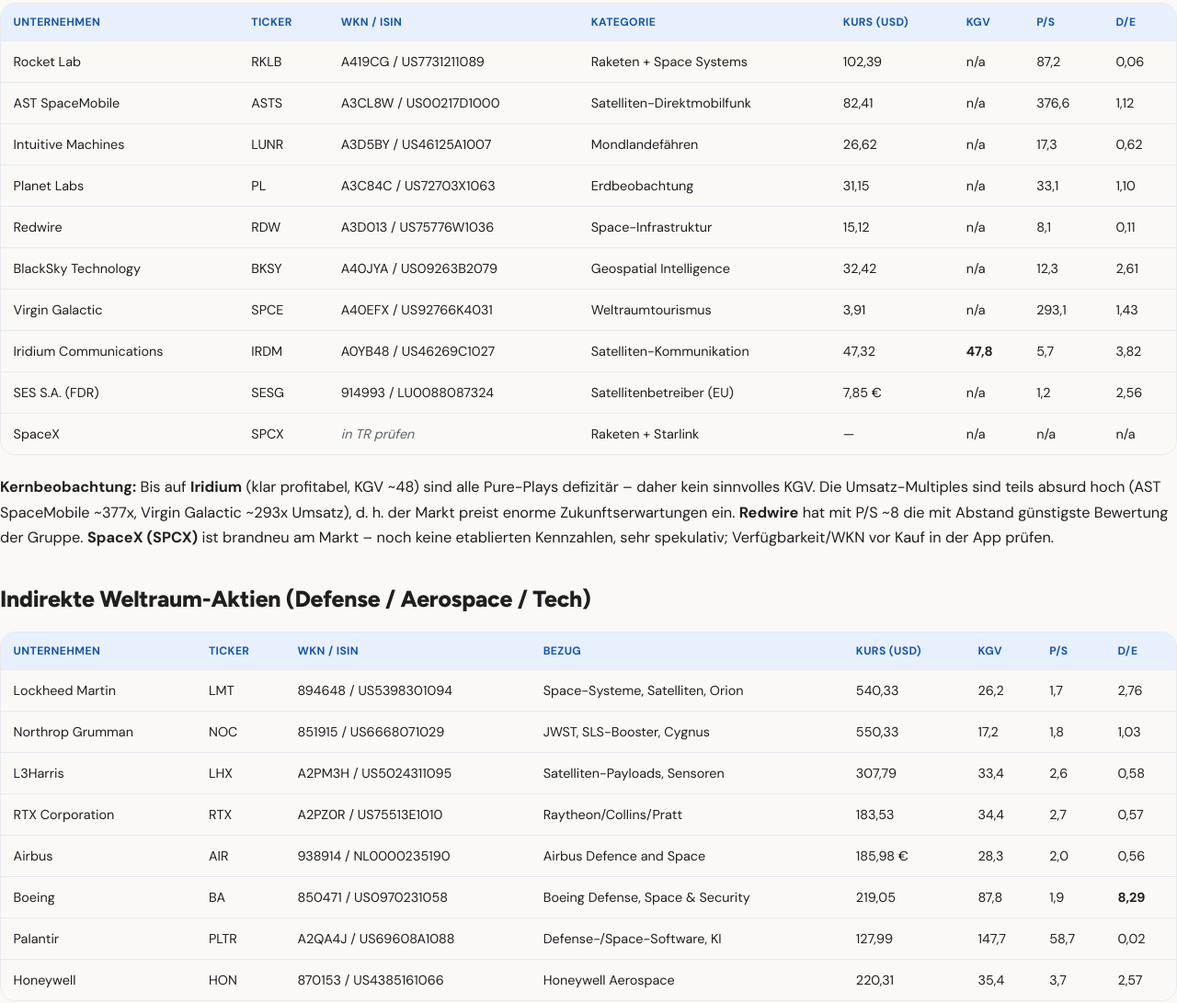
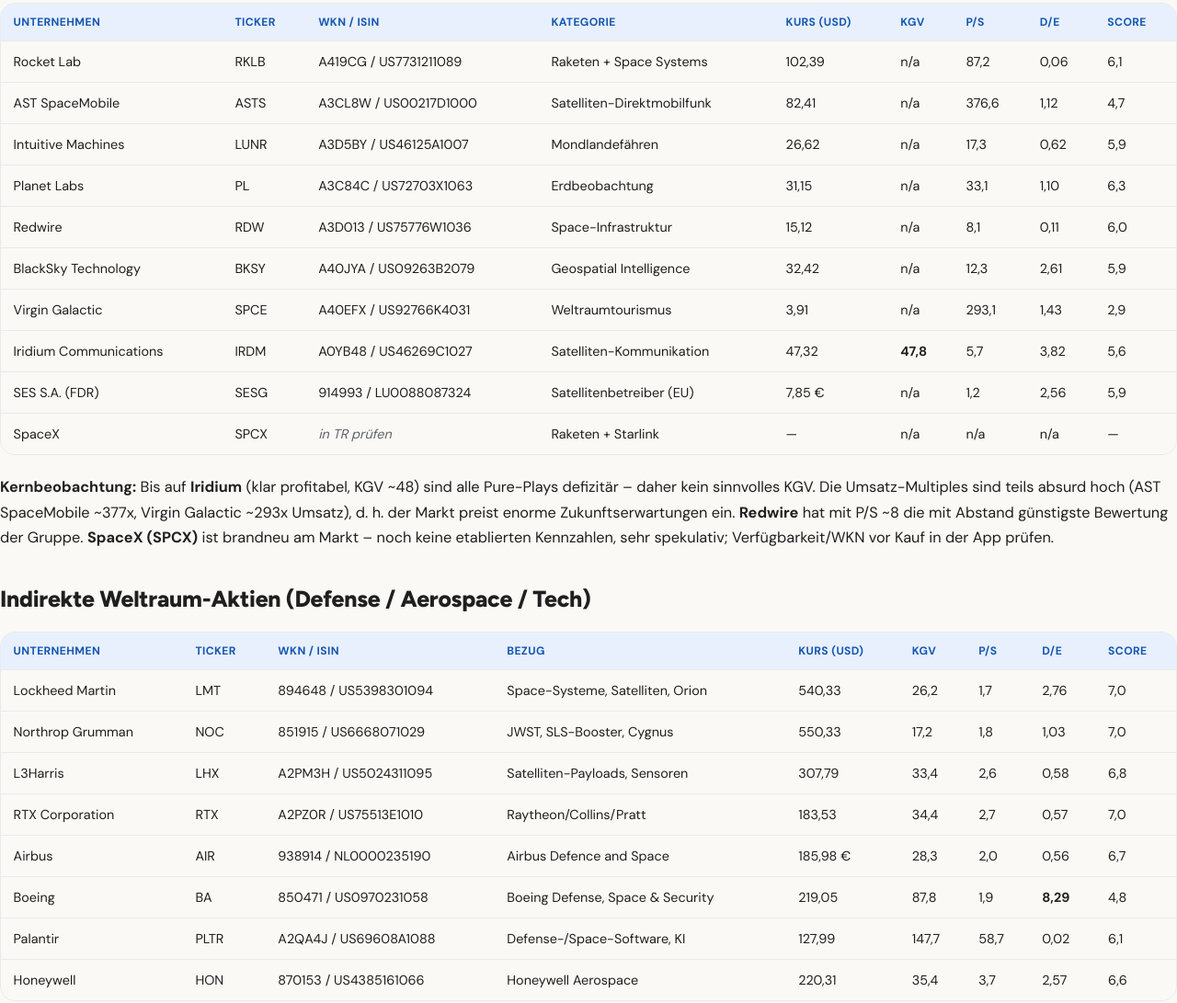
Before and after one commit to m4rc0815/finanz-analysen, a website: page docs/rankings/weltraum-ranking.html in a window 1280 px wide. Shown: the part 978-2069 px from the top of the page at 92% size. Drawn offline with Linux system fonts and the light colour scheme; no server answers.

Commit message:
Update Analysen 2026-06-24

```diff
--- a/config.mjs
+++ b/config.mjs
@@ -28,6 +28,7 @@ export const SITE = {
 export const EXCLUDE_BASENAMES = new Set([
   "Allianz Depot-Position", // privat: echtes Depot
   "Finanzen & Börse", // interner Bereichs-Index (verlinkt unpublizierte Notizen)
+  "Finanzanalysen Homepage", // interne Doku der Webseite selbst — nicht publizieren
 ]);
 
 // Basename-Präfixe, die ausgeschlossen werden (z. B. Weltraum-Material).
--- a/docs/rankings/weltraum-ranking.html
+++ b/docs/rankings/weltraum-ranking.html
@@ -57,6 +57,7 @@
 <th>KGV</th>
 <th>P/S</th>
 <th>D/E</th>
+<th>Score</th>
 </tr>
 </thead>
 <tbody>
@@ -69,6 +70,7 @@
 <td>n/a</td>
 <td>87,2</td>
 <td>0,06</td>
+<td>6,1</td>
 </tr>
 <tr>
 <td>AST SpaceMobile</td>
@@ -79,6 +81,7 @@
 <td>n/a</td>
 <td>376,6</td>
 <td>1,12</td>
+<td>4,7</td>
 </tr>
 <tr>
 <td>Intuitive Machines</td>
@@ -89,6 +92,7 @@
 <td>n/a</td>
 <td>17,3</td>
 <td>0,62</td>
+<td>5,9</td>
 </tr>
 <tr>
 <td>Planet Labs</td>
@@ -99,6 +103,7 @@
 <td>n/a</td>
 <td>33,1</td>
 <td>1,10</td>
+<td>6,3</td>
 </tr>
 <tr>
 <td>Redwire</td>
@@ -109,6 +114,7 @@
 <td>n/a</td>
 <td>8,1</td>
 <td>0,11</td>
+<td>6,0</td>
 </tr>
 <tr>
 <td>BlackSky Technology</td>
@@ -119,6 +125,7 @@
 <td>n/a</td>
 <td>12,3</td>
 <td>2,61</td>
+<td>5,9</td>
 </tr>
 <tr>
 <td>Virgin Galactic</td>
@@ -129,6 +136,7 @@
 <td>n/a</td>
 <td>293,1</td>
 <td>1,43</td>
+<td>2,9</td>
 </tr>
 <tr>
 <td>Iridium Communications</td>
@@ -139,6 +147,7 @@
 <td><strong>47,8</strong></td>
 <td>5,7</td>
 <td>3,82</td>
+<td>5,6</td>
 </tr>
 <tr>
 <td>SES S.A. (FDR)</td>
@@ -149,6 +158,7 @@
 <td>n/a</td>
 <td>1,2</td>
 <td>2,56</td>
+<td>5,9</td>
 </tr>
 <tr>
 <td>SpaceX</td>
@@ -159,6 +169,7 @@
 <td>n/a</td>
 <td>n/a</td>
 <td>n/a</td>
+<td>—</td>
 </tr>
 </tbody>
 </table>
@@ -175,6 +186,7 @@
 <th>KGV</th>
 <th>P/S</th>
 <th>D/E</th>
+<th>Score</th>
 </tr>
 </thead>
 <tbody>
@@ -187,6 +199,7 @@
 <td>26,2</td>
 <td>1,7</td>
 <td>2,76</td>
+<td>7,0</td>
 </tr>
 <tr>
 <td>Northrop Grumman</td>
@@ -197,6 +210,7 @@
 <td>17,2</td>
 <td>1,8</td>
 <td>1,03</td>
+<td>7,0</td>
 </tr>
 <tr>
 <td>L3Harris</td>
@@ -207,6 +221,7 @@
 <td>33,4</td>
 <td>2,6</td>
 <td>0,58</td>
+<td>6,8</td>
 </tr>
 <tr>
 <td>RTX Corporation</td>
@@ -217,6 +232,7 @@
 <td>34,4</td>
 <td>2,7</td>
 <td>0,57</td>
+<td>7,0</td>
 </tr>
 <tr>
 <td>Airbus</td>
@@ -227,6 +243,7 @@
 <td>28,3</td>
 <td>2,0</td>
 <td>0,56</td>
+<td>6,7</td>
 </tr>
 <tr>
 <td>Boeing</td>
@@ -237,6 +254,7 @@
 <td>87,8</td>
 <td>1,9</td>
 <td><strong>8,29</strong></td>
+<td>4,8</td>
 </tr>
 <tr>
 <td>Palantir</td>
@@ -247,6 +265,7 @@
 <td>147,7</td>
 <td>58,7</td>
 <td>0,02</td>
+<td>6,1</td>
 </tr>
 <tr>
 <td>Honeywell</td>
@@ -257,6 +276,7 @@
 <td>35,4</td>
 <td>3,7</td>
 <td>2,57</td>
+<td>6,6</td>
 </tr>
 </tbody>
 </table>
```
